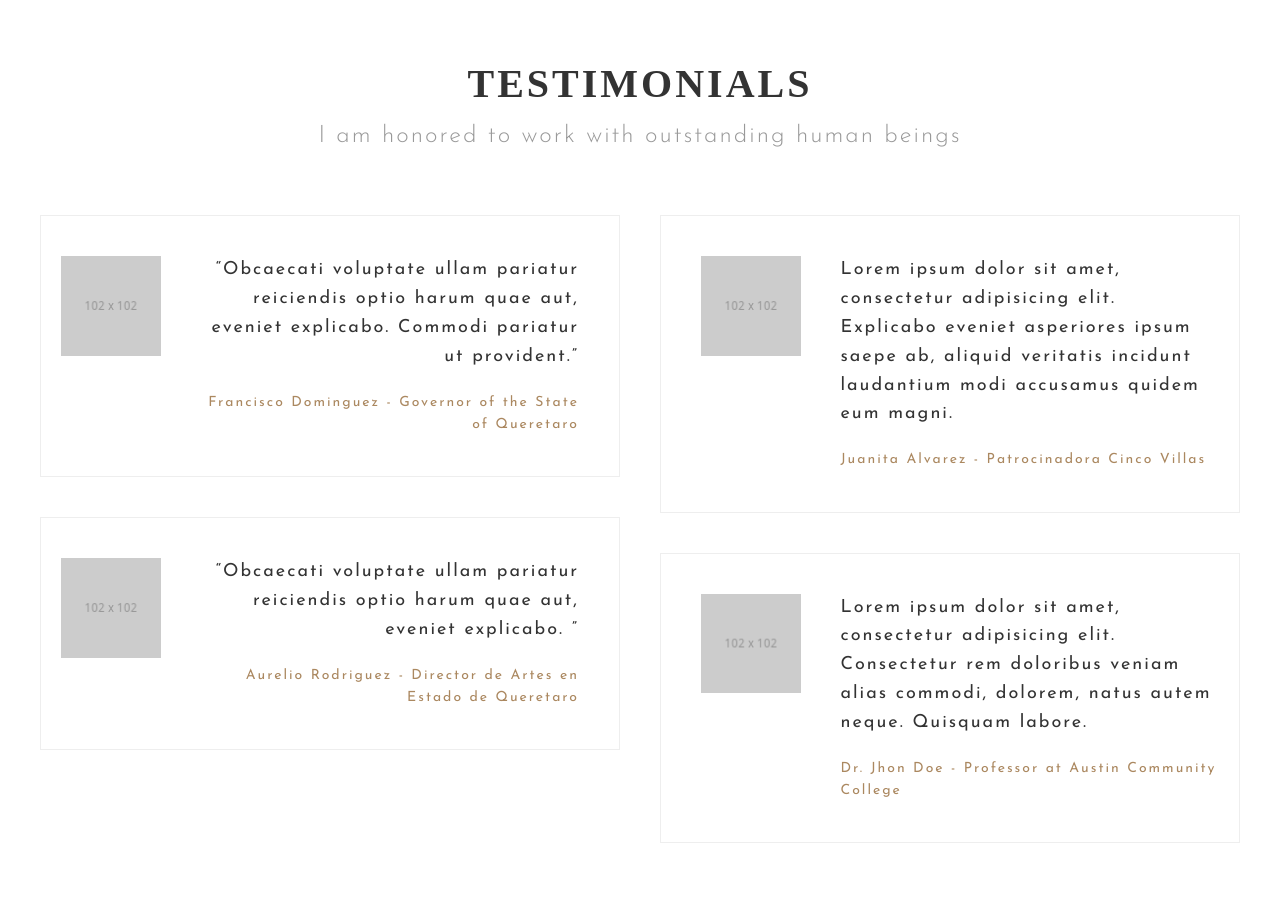
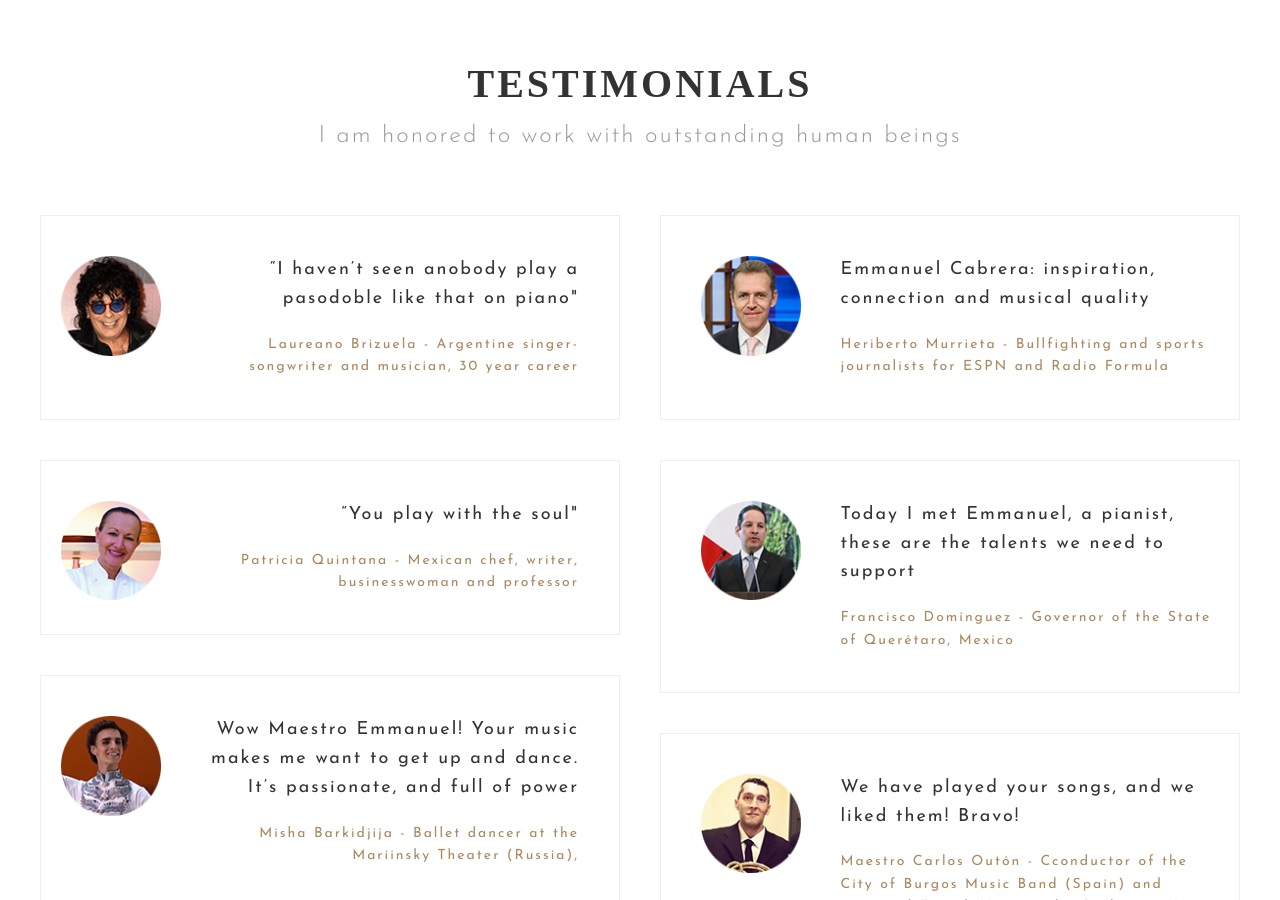
Before and after one commit to guicaro/musicemmanuel, a Jekyll site: the page built from index.html, in a window 1280 px wide and 900 px high, scrolled down 3658 px. Built offline with Jekyll 4.4.1, drawn with Linux system fonts in a browser that asks for light colours; some web fonts are replaced; some of the changed text lies outside the part shown.

Commit message:
Added testimonials

```diff
--- a/index.html
+++ b/index.html
@@ -50,25 +50,25 @@ milestones:
   to: 34
 
 testimonials_left:
-- author: Francisco Dominguez - Governor of the State of Queretaro
-  content: “Obcaecati voluptate ullam pariatur reiciendis optio harum
-    quae aut, eveniet explicabo. Commodi pariatur ut provident.”
+- author: Laureano Brizuela - Argentine singer-songwriter and musician, 30 year career
+  content: “I haven’t seen anobody play a pasodoble like that on piano"
   avatar: images/@stock/author-1.png
-- author: Aurelio Rodriguez - Director de Artes en Estado de Queretaro
-  content: “Obcaecati voluptate ullam pariatur reiciendis optio harum
-    quae aut, eveniet explicabo. ”
+- author: Patricia Quintana - Mexican chef, writer, businesswoman and professor
+  content: “You play with the soul"
   avatar: images/@stock/author-3.png
+- author: Misha Barkidjija - Ballet dancer at the Mariinsky Theater (Russia),
+  content: "Wow Maestro Emmanuel!  Your music makes me want to get up and dance. It’s passionate, and full of power"
+  avatar: images/@stock/author-6.png
 testimonials_right:
-- author: Juanita Alvarez - Patrocinadora Cinco Villas
-  content: Lorem ipsum dolor sit amet, consectetur adipisicing
-    elit. Explicabo eveniet asperiores ipsum saepe ab, aliquid veritatis incidunt
-    laudantium modi accusamus quidem eum magni.
+- author: Heriberto Murrieta - Bullfighting and sports journalists for ESPN and Radio Formula
+  content: "Emmanuel Cabrera: inspiration, connection and musical quality"
   avatar: images/@stock/author-2.png
-- author: Dr. Jhon Doe - Professor at Austin Community College
-  content: Lorem ipsum dolor sit amet, consectetur adipisicing
-    elit. Consectetur rem doloribus veniam alias commodi, dolorem, natus autem neque.
-    Quisquam labore.
+- author: Francisco Domínguez - Governor of the State of Querétaro, Mexico
+  content: "Today I met Emmanuel, a pianist, these are the talents we need to support"
   avatar: images/@stock/author-4.png
+- author: Maestro Carlos Outón - Cconductor of the City of Burgos Music Band (Spain) and principal French Horn in the Orchestra “La Artistica” de Buñol
+  content: "We have played your songs, and we liked them! Bravo!"
+  avatar: images/@stock/author-5.png
 
 clients:
 - image: images/@stock/client-1.png
--- a/js/app.js
+++ b/js/app.js
@@ -11,7 +11,7 @@ jQuery(document).ready(function($) {
       submitHandler: function(form) {
         $.ajax({
           type: 'POST',
-          url: 'https://formspree.io/guicaro@gmail.com',
+          url: 'https://formspree.io/xdolzqwy',
           data: $(form).serialize(),
           success: function(data) {
             if(data.match(/success/)) {
```
Also changed, not shown: images/@stock/author-1.png, images/@stock/author-2.png, images/@stock/author-3.png, images/@stock/author-4.png, images/@stock/author-5.png (added), images/@stock/author-6.png (added).
